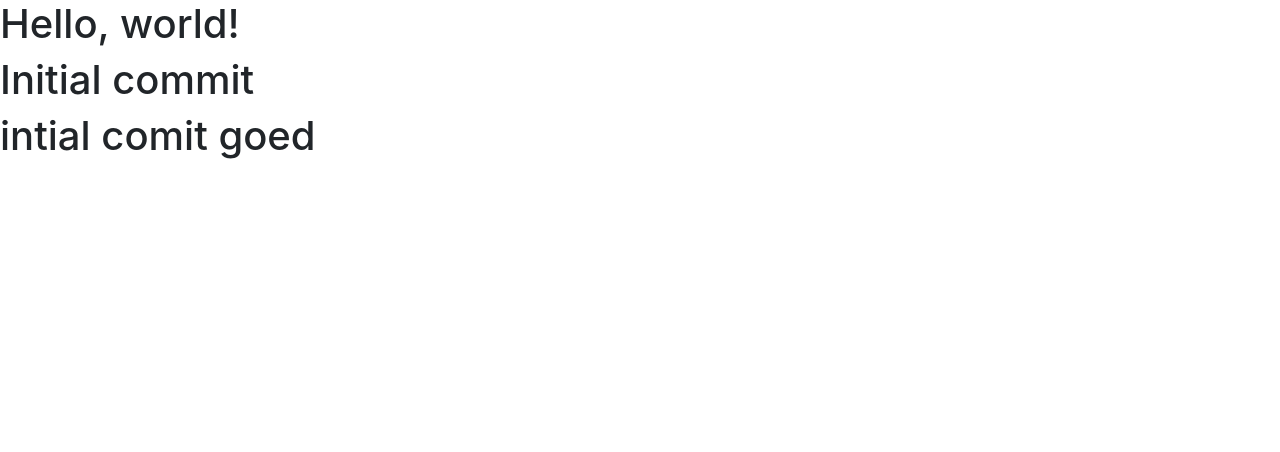
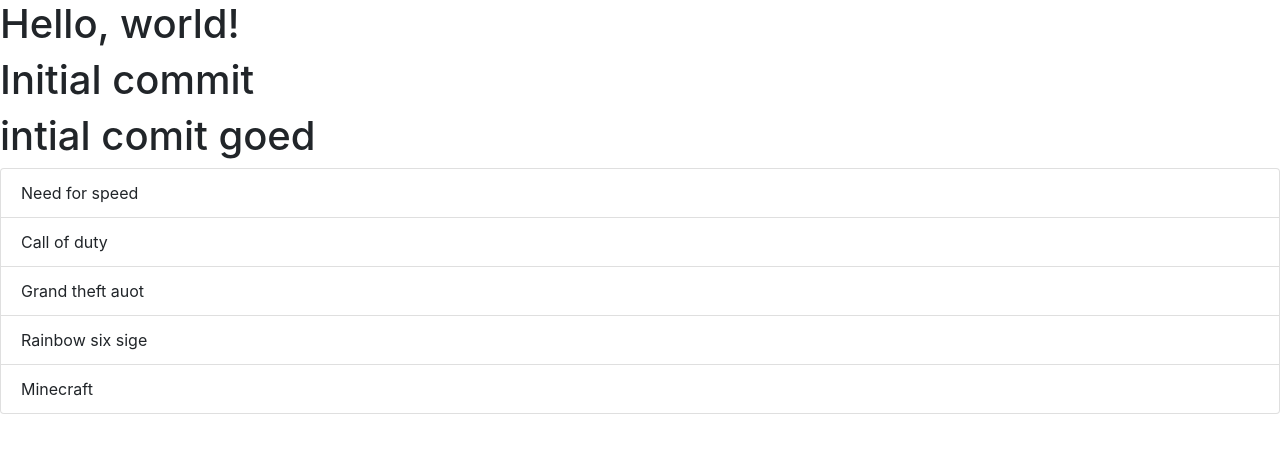
Before and after one commit to Mourad787/vebr-mourad-Mh-327665, a plain HTML site: page index.html in a window 1280 px wide. Drawn offline with nearby package versions, Linux system fonts and the light colour scheme.

Commit message:
list group games

```diff
--- a/index.html
+++ b/index.html
@@ -15,6 +15,14 @@
     <h1>Initial commit</h1>
     <h1>intial comit goed</h1>
 
+    <ul class="list-group">
+        <li class="list-group-item">Need for speed</li>
+        <li class="list-group-item">Call of duty</li>
+        <li class="list-group-item">Grand theft auot</li>
+        <li class="list-group-item">Rainbow six sige</li>
+        <li class="list-group-item">Minecraft</li>
+      </ul>
+
     <!-- Optional JavaScript -->
     <!-- jQuery first, then Popper.js, then Bootstrap JS -->
     <script src="https://code.jquery.com/jquery-3.3.1.slim.min.js" integrity="sha384-q8i/X+965DzO0rT7abK41JStQIAqVgRVzpbzo5smXKp4YfRvH+8abtTE1Pi6jizo" crossorigin="anonymous"></script>
```
